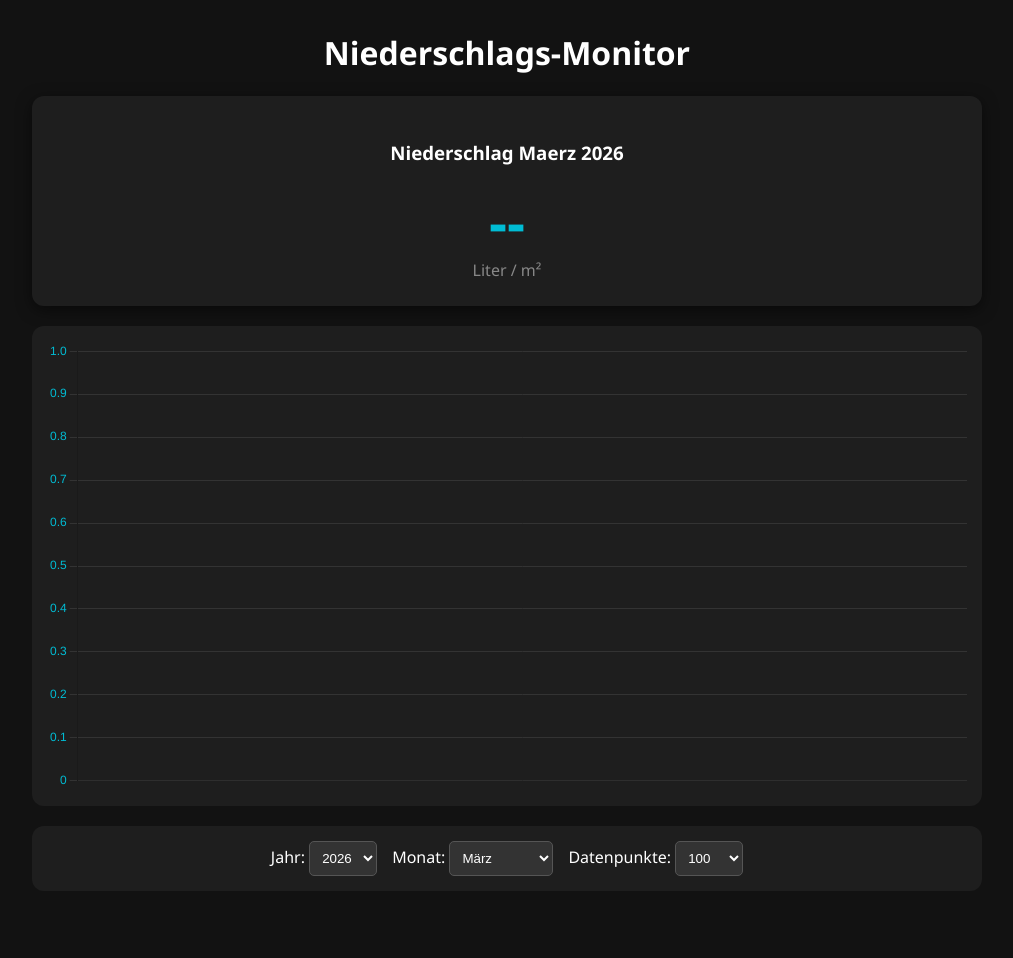
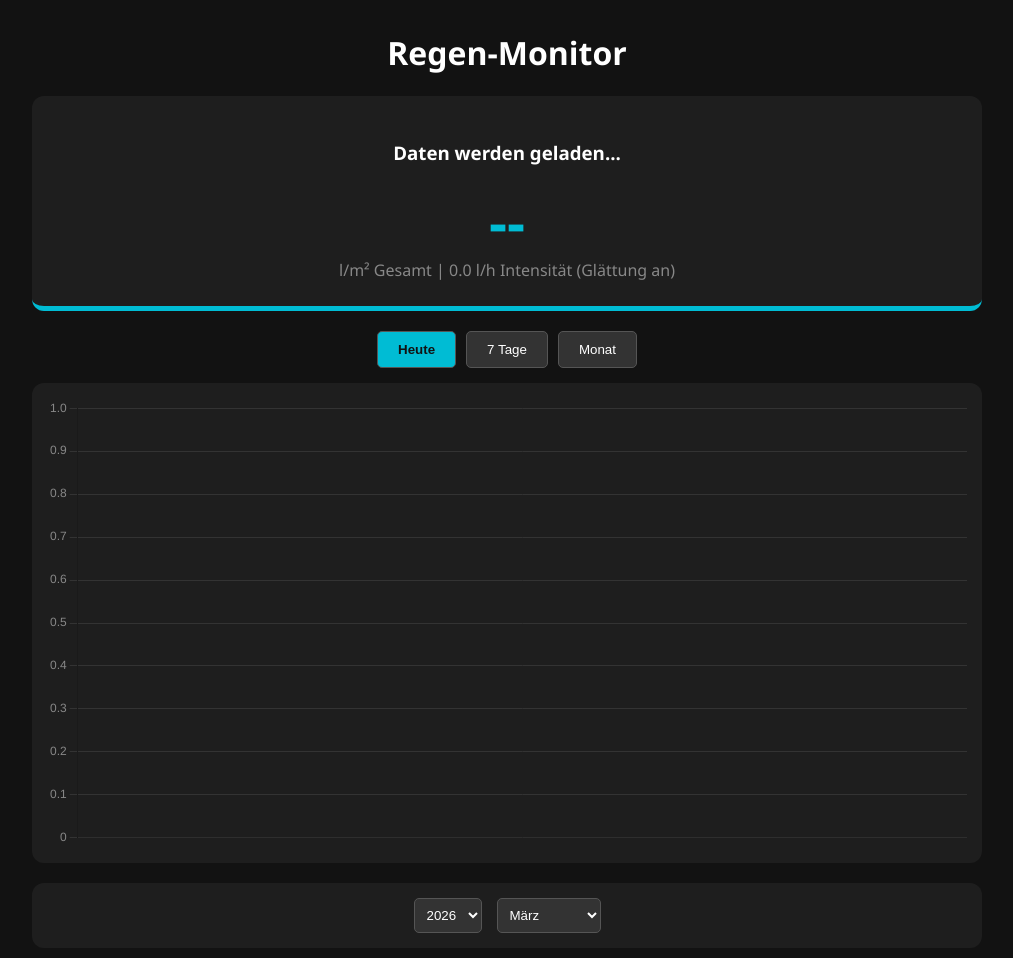
Before and after one commit to MrBTC67/Regenmesser, a plain HTML site: page index.html in a window 1280 px wide. Shown: the whole page, without its empty margins (133-1146 px from the left). Before the commit the page ends 901 px from the top, so only its background shows below. Drawn offline with nearby package versions, Linux system fonts and the light colour scheme; no server answers.

Commit message:
Add files via upload

```diff
--- a/index.html
+++ b/index.html
@@ -3,28 +3,39 @@
 <head>
     <meta charset="UTF-8">
     <meta name="viewport" content="width=device-width, initial-scale=1.0">
-    <title>Regen-Monitor</title>
+    <title>Regen-Monitor Pro (Gefiltert)</title>
     <script src="https://cdn.jsdelivr.net/npm/chart.js"></script>
     <style>
-        :root { --color-rain: #00bcd4; }
+        :root {
+            --color-0: #00bcd4; --color-1: #ffeb3b; --color-2: #ff9800;
+            --color-3: #f44336; --color-4: #9c27b0;
+        }
         body { font-family: 'Segoe UI', sans-serif; background: #121212; color: white; text-align: center; margin: 0; padding: 10px; }
         .container { max-width: 950px; margin: auto; }
-        .card { background: #1e1e1e; padding: 25px; border-radius: 12px; box-shadow: 0 4px 15px rgba(0,0,0,0.5); margin-bottom: 20px; }
-        .val { font-size: 3.5em; font-weight: bold; color: var(--color-rain); }
+        .card { background: #1e1e1e; padding: 25px; border-radius: 12px; margin-bottom: 20px; border-bottom: 5px solid var(--color-0); transition: border-color 0.8s; }
+        .val { font-size: 3.5em; font-weight: bold; color: var(--color-0); transition: color 0.8s; }
         .chart-container { background: #1e1e1e; padding: 15px; border-radius: 12px; height: 450px; }
-        select { background: #333; color: white; border: 1px solid #555; padding: 8px; border-radius: 5px; cursor: pointer; }
-        .controls { margin-top: 20px; display: flex; flex-wrap: wrap; justify-content: center; gap: 15px; align-items: center; background: #1e1e1e; padding: 15px; border-radius: 12px; }
+        .quick-select { display: flex; justify-content: center; gap: 10px; margin-bottom: 15px; }
+        .btn-quick { background: #333; color: white; border: 1px solid #555; padding: 10px 20px; border-radius: 5px; cursor: pointer; }
+        .btn-quick.active { background: #00bcd4; color: #121212; font-weight: bold; }
+        .controls { margin-top: 20px; display: flex; justify-content: center; gap: 15px; background: #1e1e1e; padding: 15px; border-radius: 12px; }
+        select { background: #333; color: white; border: 1px solid #555; padding: 8px; border-radius: 5px; }
     </style>
 </head>
 <body>
 
 <div class="container">
-    <h1>Niederschlags-Monitor</h1>
-
-    <div class="card">
+    <h1>Regen-Monitor</h1>
+    <div class="card" id="mainCard">
         <h3 id="displayTitle">Daten werden geladen...</h3>
         <div id="currRain" class="val">--</div>
-        <div style="color: #888;">Liter / m²</div>
+        <div style="color: #888;">l/m² Gesamt | <span id="rateVal">0.0</span> l/h Intensität (Glättung an)</div>
+    </div>
+
+    <div class="quick-select">
+        <button class="btn-quick active" id="btnToday" onclick="setTimeframe('today')">Heute</button>
+        <button class="btn-quick" id="btnWeek" onclick="setTimeframe('week')">7 Tage</button>
+        <button class="btn-quick" id="btnMonth" onclick="setTimeframe('month')">Monat</button>
     </div>
 
     <div class="chart-container">
@@ -32,123 +43,124 @@
     </div>
 
     <div class="controls">
-        <div>Jahr:
-            <select id="yearSelect" onchange="updateData()">
-                <option value="2026" selected>2026</option>
-            </select>
-        </div>
-        <div>Monat:
-            <select id="monthSelect" onchange="updateData()">
-                <option value="Januar">Januar</option>
-                <option value="Februar">Februar</option>
-                <option value="Maerz" selected>März</option>
-                <option value="April">April</option>
-                <option value="Mai">Mai</option>
-                <option value="Juni">Juni</option>
-                <option value="Juli">Juli</option>
-                <option value="August">August</option>
-                <option value="September">September</option>
-                <option value="Oktober">Oktober</option>
-                <option value="November">November</option>
-                <option value="Dezember">Dezember</option>
-            </select>
-        </div>
-        <div>Datenpunkte:
-            <select id="limitSelect" onchange="updateData()">
-                <option value="50">50</option>
-                <option value="100" selected>100</option>
-                <option value="500">500</option>
-                <option value="1000">1000</option>
-                <option value="2000">2000</option>
-                <option value="5000">5000</option>
-            </select>
-        </div>
+        <select id="yearSelect" onchange="updateData()"><option value="2026">2026</option></select>
+        <select id="monthSelect" onchange="updateData()">
+            <option value="Januar">Januar</option><option value="Februar">Februar</option>
+            <option value="Maerz" selected>März</option><option value="April">April</option>
+            <option value="Mai">Mai</option><option value="Juni">Juni</option>
+            <option value="Juli">Juli</option><option value="August">August</option>
+            <option value="September">September</option><option value="Oktober">Oktober</option>
+            <option value="November">November</option><option value="Dezember">Dezember</option>
+        </select>
     </div>
 </div>
 
 <script>
     const baseUrl = "https://wetterdaten-98f0f-default-rtdb.europe-west1.firebasedatabase.app/Regenmesser";
     const ctx = document.getElementById('rainChart').getContext('2d');
+    let currentTimeframe = 'today';
+    let rawDiffs = []; // Speichert die letzten Differenzen für die Glättung
+
+    function getColor(rate) {
+        if (rate > 30.0) return '#9c27b0'; // Violett
+        if (rate > 10.0) return '#f44336'; // Rot
+        if (rate > 2.5)  return '#ff9800'; // Orange
+        if (rate > 0.8)  return '#ffeb3b'; // Gelb (Filter etwas höher angesetzt)
+        return '#00bcd4'; // Türkis
+    }
 
     const chart = new Chart(ctx, {
         type: 'line',
         data: { labels: [], datasets: [{
             label: 'l/m²',
-            borderColor: '#00bcd4',
-            backgroundColor: 'rgba(0, 188, 212, 0.1)',
             data: [],
-            tension: 0.1,
-            fill: true,
-            pointRadius: 0
+            tension: 0.2, // Leichte Kurve zur optischen Beruhigung
+            pointRadius: 0,
+            borderWidth: 3,
+            segment: {
+                borderColor: ctx => {
+                    if (ctx.p0.parsed && ctx.p1.parsed) {
+                        const diff = (ctx.p1.parsed.y - ctx.p0.parsed.y) * 60;
+                        // Starker Rauschfilter für die Historie:
+                        return diff > 0.8 ? getColor(diff) : '#00bcd4';
+                    }
+                    return '#00bcd4';
+                }
+            }
         }]},
         options: {
-            responsive: true,
-            maintainAspectRatio: false,
-            animation: false,
+            responsive: true, maintainAspectRatio: false, animation: false,
             scales: {
-                y: { beginAtZero: true, grid: { color: '#333' }, ticks: { color: '#00bcd4' } },
+                y: { beginAtZero: false, grid: { color: '#333' }, ticks: { color: '#888' } },
                 x: { grid: { display: false }, ticks: { color: '#888', maxTicksLimit: 10 } }
             },
-            plugins: {
-                legend: { display: false },
-                tooltip: { mode: 'index', intersect: false }
-            }
+            plugins: { legend: { display: false } }
         }
     });
 
     async function updateData() {
         const year = document.getElementById('yearSelect').value;
         const month = document.getElementById('monthSelect').value;
-        const lim = document.getElementById('limitSelect').value;
-
-        document.getElementById('displayTitle').innerText = `Niederschlag ${month} ${year}`;
+        const now = new Date();
+        let filterDate = new Date(now.getFullYear(), now.getMonth(), now.getDate());
+        if (currentTimeframe === 'week') filterDate.setDate(now.getDate() - 7);
+        if (currentTimeframe === 'month') filterDate.setDate(now.getDate() - 31);
 
         try {
-            const response = await fetch(`${baseUrl}/${year}/${month}.json?orderBy="$key"&limitToLast=${lim}`);
+            const response = await fetch(`${baseUrl}/${year}/${month}.json?orderBy="$key"&limitToLast=10000`);
             const data = await response.json();
+            if (!data) return;
 
-            if (!data || Object.keys(data).length === 0) {
-                clearChart();
-                return;
-            }
-
-            const keys = Object.keys(data).sort();
             const labels = [];
             const values = [];
+            const keys = Object.keys(data).sort();
+            let lastVal = -1;
+            let currentDiffs = [];
 
             keys.forEach(k => {
                 const entry = data[k];
-                let ts = entry.zeitstempel || "";
-                let timeOnly = ts.includes(" ") ? ts.split(" ")[1] : ts;
+                const parts = entry.zeitstempel.split(/[. :]/);
+                const entryDate = new Date(parts[2], parts[1]-1, parts[0], parts[3], parts[4]);
 
-                if (timeOnly.includes(":")) {
-                    let parts = timeOnly.split(":");
-                    let hour = (parseInt(parts[0]) + 1) % 24;
-                    parts[0] = hour.toString().padStart(2, '0');
-                    timeOnly = parts.join(":");
+                if (entryDate >= filterDate) {
+                    let hour = (parseInt(parts[3]) + 1) % 24;
+                    labels.push(`${hour.toString().padStart(2, '0')}:${parts[4]}`);
+                    const val = parseFloat(entry.regen_l_m2) || 0;
+                    values.push(val);
+
+                    if (lastVal !== -1) {
+                        currentDiffs.push(val - lastVal);
+                    }
+                    lastVal = val;
                 }
-
-                labels.push(timeOnly);
-                let val = parseFloat(entry.regen_l_m2) || 0;
-                values.push(val);
             });
 
-            document.getElementById('currRain').innerText = (values[values.length - 1] || 0).toFixed(2);
+            // Glättung: Durchschnitt der letzten 5 Messpunkte für die Anzeige
+            const lastFive = currentDiffs.slice(-5);
+            const avgDiff = lastFive.length > 0 ? (lastFive.reduce((a, b) => a + b, 0) / lastFive.length) : 0;
+            const smoothedRate = Math.max(0, avgDiff * 60);
+
+            const finalVal = values[values.length - 1] || 0;
+            document.getElementById('currRain').innerText = finalVal.toFixed(2);
+            document.getElementById('rateVal').innerText = smoothedRate.toFixed(1);
+
+            // Farbe für UI basierend auf geglättetem Wert
+            const activeColor = getColor(smoothedRate);
+            document.getElementById('currRain').style.color = activeColor;
+            document.getElementById('mainCard').style.borderColor = activeColor;
 
             chart.data.labels = labels;
             chart.data.datasets[0].data = values;
             chart.update();
-
-        } catch (e) {
-            console.error("Fehler:", e);
-        }
+            document.getElementById('displayTitle').innerText = `Niederschlag ${currentTimeframe === 'today' ? 'Heute' : month}`;
+        } catch (e) { console.error(e); }
     }
 
-    function clearChart() {
-        document.getElementById('currRain').innerText = "0.00";
-        chart.data.labels = [];
-        chart.data.datasets[0].data = [];
-        chart.update();
+    function setTimeframe(tf) {
+        currentTimeframe = tf;
+        document.querySelectorAll('.btn-quick').forEach(b => b.classList.remove('active'));
+        document.getElementById('btn' + tf.charAt(0).toUpperCase() + tf.slice(1)).classList.add('active');
+        updateData();
     }
 
     updateData();
```
